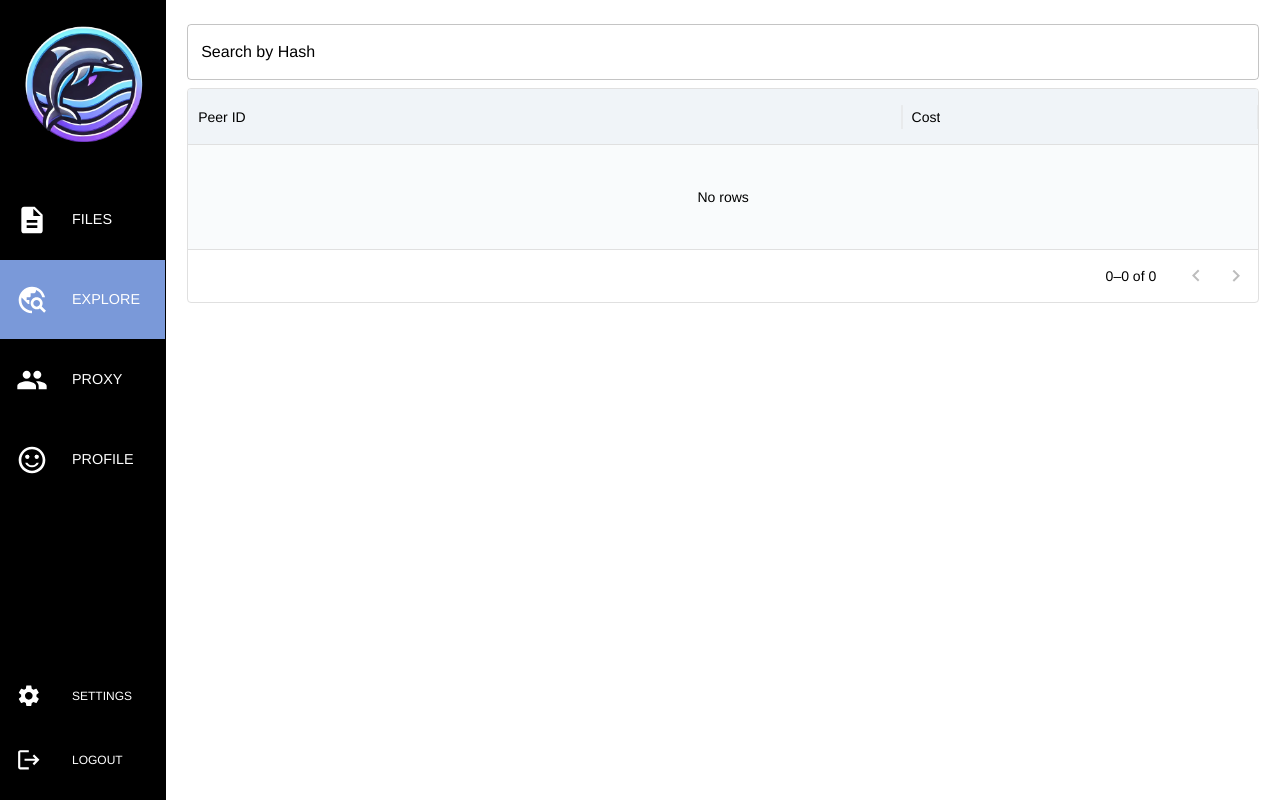
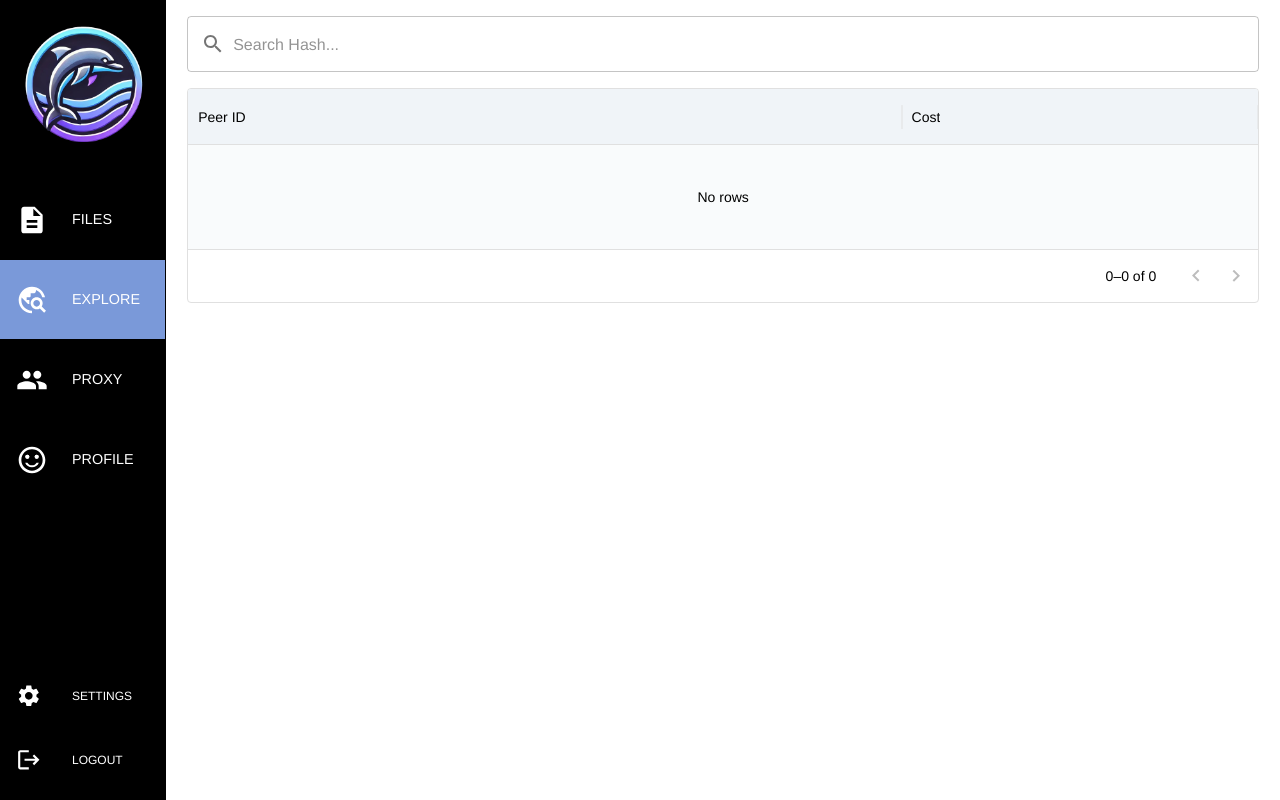
Before and after one commit to MazenIbrahim1/PHAJAM, a React (Vite) app in the folder PHAJAM/: page /explore in a window 1280 px wide. Built offline with nearby package versions, Linux system fonts and the light colour scheme.

Commit message:
finish frontend for explore and replaced InputProps because of deprecation

```diff
--- a/PHAJAM/src/components/Explore/Explore.jsx
+++ b/PHAJAM/src/components/Explore/Explore.jsx
@@ -1,5 +1,6 @@
 import React, { useState } from "react";
-import { Box, TextField } from "@mui/material";
+import { Box, TextField, InputAdornment } from "@mui/material";
+import SearchIcon from "@mui/icons-material/Search";
 import { DataGrid } from "@mui/x-data-grid";
 
 export default function Explore() {
@@ -38,18 +39,34 @@ export default function Explore() {
   };
 
   return (
-    <Box sx={{
-      marginLeft: "14vw",
-      marginRight: "1vw"
-    }}>
+    <Box
+      sx={{
+        marginLeft: "14vw",
+        marginRight: "1vw",
+        marginTop: "2vh",
+        display: "flex",
+        flexDirection: "column",
+        justifyContent: "center",
+        alignItems: "center",
+        gap: 2,
+      }}
+    >
       <TextField
-        label="Search by Hash"
         variant="outlined"
-        fullWidth
-        margin="normal"
+        placeholder="Search Hash..."
         value={searchQuery}
         onChange={(e) => setSearchQuery(e.target.value)}
         onKeyDown={handleKeyDown}
+        slotProps={{
+          input: {
+            startAdornment: (
+              <InputAdornment position="start">
+                <SearchIcon />
+              </InputAdornment>
+            ),
+          },
+        }}
+        fullWidth
       />
       <DataGrid
         rows={rows}
@@ -66,6 +83,7 @@ export default function Explore() {
         disableColumnMenu
         disableColumnResize
         sx={{
+          width: "100%",
           "& .MuiDataGrid-cell:focus-within": {
             outline: "none",
           },
--- a/PHAJAM/src/components/Files/Files.jsx
+++ b/PHAJAM/src/components/Files/Files.jsx
@@ -148,6 +148,7 @@ export default function Files() {
       sx={{
         marginLeft: "14vw",
         marginRight: "1vw",
+        marginTop: "2vh",
         display: "flex",
         flexDirection: "column",
         justifyContent: "center",
@@ -221,8 +222,10 @@ export default function Files() {
                 type="text"
                 fullWidth
                 variant="outlined"
-                InputProps={{
-                  readOnly: true,
+                slotProps={{
+                  input: {
+                    readOnly: true,
+                  }
                 }}
                 required
               />
--- a/PHAJAM/src/components/Files/SearchBar.jsx
+++ b/PHAJAM/src/components/Files/SearchBar.jsx
@@ -13,12 +13,14 @@ const SearchBar = ({ search, setSearch }) => {
       placeholder = "Search Files..."
       value = {search}
       onChange = {handleChange}
-      InputProps = {{
-        startAdornment: (
-          <InputAdornment position = "start">
-            <SearchIcon />
-          </InputAdornment>
-        )
+      slotProps={{
+        input: {
+          startAdornment: (
+            <InputAdornment position="start">
+              <SearchIcon />
+            </InputAdornment>
+          ),
+        },
       }}
       fullWidth
     />
```
